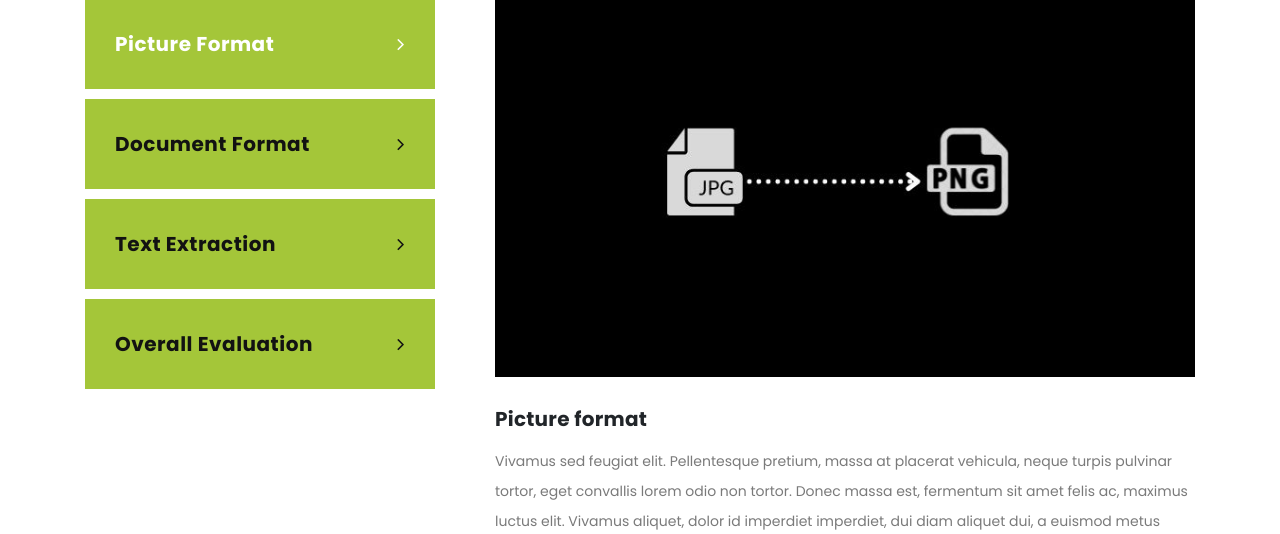
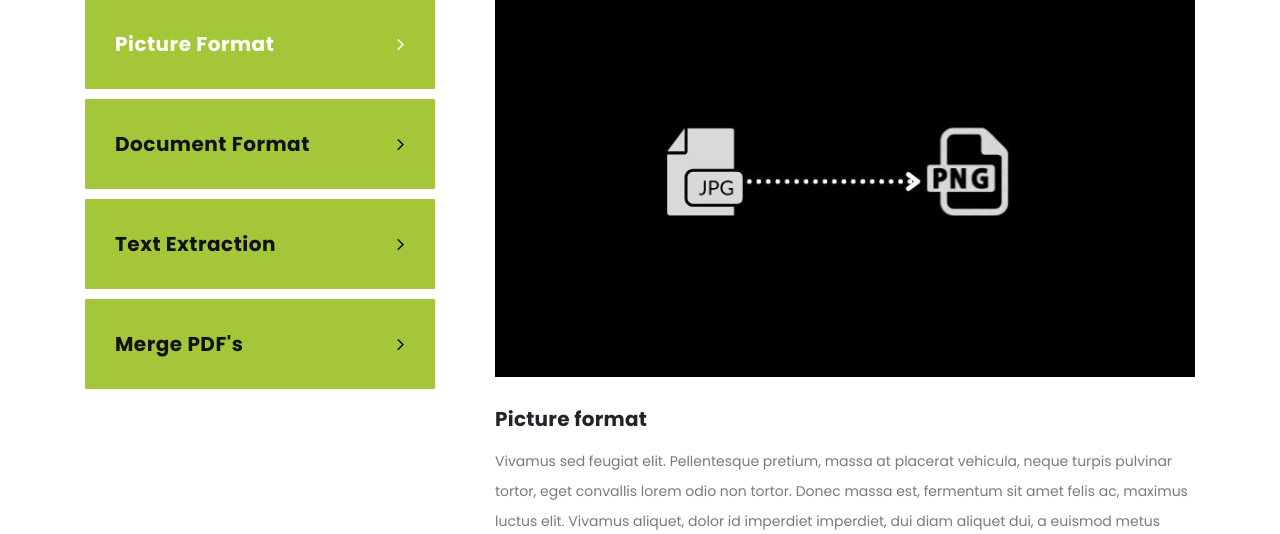
Before and after one commit to Sid9993/Convertron, a Flask app: page /convert in a window 1280 px wide. Shown: the part 605-1139 px from the top of the page. Run offline with Flask 2, Linux system fonts and the light colour scheme; some libraries are stand-ins or nearby versions.

Commit message:
added merge section in pdf

```diff
--- a/app.py
+++ b/app.py
@@ -1,4 +1,4 @@
-from flask import Flask,request,render_template,flash,redirect
+from flask import Flask,request,render_template,flash,redirect,send_from_directory,abort
 import os
 #to give secure filename
 from werkzeug.utils import secure_filename
@@ -50,6 +50,8 @@ def about():
 def convert():
    return render_template('convert.html')
 
+@app.route('/download-image')
+
 #upload function need completion
 @app.route('/upload-image',methods=['GET','POST'])
 def upload_file():
@@ -69,6 +71,7 @@ def upload_file():
             filename=secure_filename(image.filename)
             #saving the image
             image.save(os.path.join(app.config["IMAGE_UPLOADS"],filename))
+            image_ocr
 
          return redirect(request.url)
    #if 'file1' not in request.files:
--- a/templates/convert.html
+++ b/templates/convert.html
@@ -88,7 +88,7 @@ https://templatemo.com/tm-545-finance-business
               <li><a href='#tabs-1'>Picture format <i class="fa fa-angle-right"></i></a></li>
               <li><a href='#tabs-2'>Document format <i class="fa fa-angle-right"></i></a></li>
               <li><a href='#tabs-3'>Text extraction <i class="fa fa-angle-right"></i></a></li>
-              <li><a href='#tabs-4'>Overall Evaluation <i class="fa fa-angle-right"></i></a></li>
+              <li><a href='#tabs-4'>Merge PDF's <i class="fa fa-angle-right"></i></a></li>
             </ul>
           </div>
           <div class="col-md-8">
@@ -135,7 +135,7 @@ https://templatemo.com/tm-545-finance-business
               </article>
               <article id='tabs-4'>
                 <img src="../static/assets/images/single_service_04.jpg" alt="">
-                <h4>Overall Evaluation</h4>
+                <h4>Merge PDF's</h4>
                 <p>Integer vehicula sapien quis dolor efficitur, eget molestie eros tempus. Curabitur sollicitudin, tortor at suscipit volutpat, nisi arcu aliquet dui, vitae semper sem turpis quis libero. Quisque vulputate lacinia nisl ac lobortis. Ut ultricies maximus turpis, in sollicitudin ligula posuere vel.
                 <br><br>Donec finibus maximus neque, vitae egestas quam imperdiet nec. Proin nec mauris eu tortor consectetur tristique. Etiam suscipit ante a odio consequat, in ornare lacus suscipit. Cras ac libero massa. Quisque rhoncus velit feugiat vulputate mollis. Donec nisl eros, malesuada sed nisi id, condimentum condimentum quam.</p>
               </article>
```
